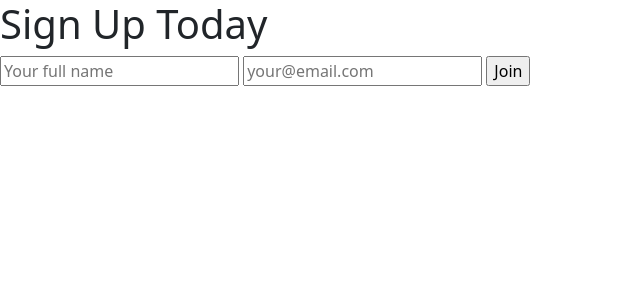
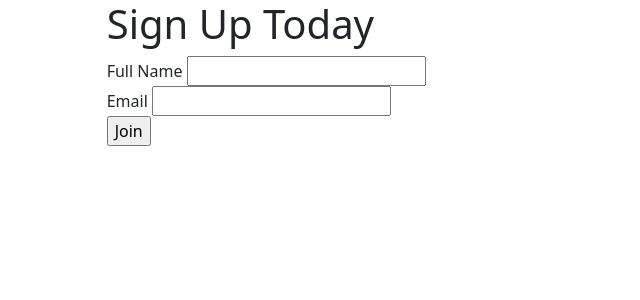
Before and after one commit to drewwmercer/flask-landing-page, a Flask app: page / in a window 1280 px wide. Shown: the top 300 px of the page, without its empty margins (0-640 px from the left). Run offline with Flask 2, Linux system fonts and the light colour scheme.

Commit message:
cleaned form and error display

```diff
--- a/landing/templates/home.html
+++ b/landing/templates/home.html
@@ -4,27 +4,41 @@
 
 {% block content %}
 
+<div class='col-10 mx-auto'>
+
     <h1>Sign Up Today</h1>
 
     <form method='POST'>
         {{ form.csrf_token }}
-    <input type='text' name='full_name' placeholder='Your full name'/>
+
+        <div>
+            <label for='full_name'>{{ form.full_name.label }}</label>
+            {{ form.full_name }}
 
             {% if form.full_name.errors %}
+            <div class='alert alert-danger'>
                 {% for error in form.full_name.errors %}
-            <li>{{ error }}</li>
+                <span class='mr-1'>{{ error }}</span>
                 {% endfor %}
+            </div>
             {% endif %}
+        </div>
 
-    <input type='email' name='email' placeholder='your@email.com'/>
+        <div>
+            <label for='email'>{{ form.email.label }}</label>
+            {{ form.email }}
 
             {% if form.email.errors %}
+            <div class='alert alert-danger'>
                 {% for error in form.email.errors %}
-            <li>{{ error }}</li>
+                <span class='mr-1'>{{ error }}</span>
                 {% endfor %}
+            </div>
             {% endif %}
+        </div>
 
         <input type='submit' value='Join' />
     </form>
+</div>
 
 {% endblock content %}
```
Lines whose indentation alone changed are shown as unchanged.
